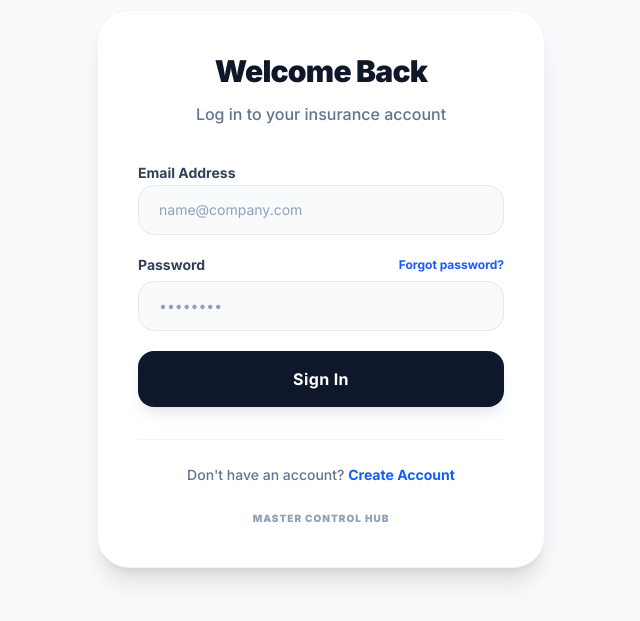
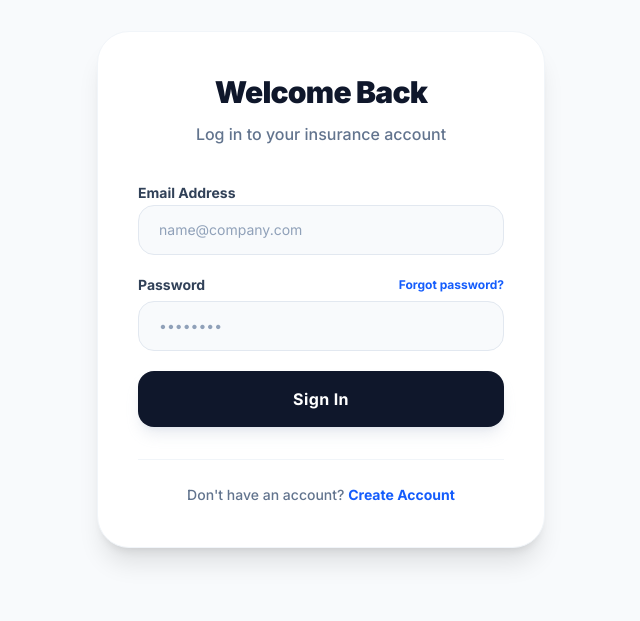
Before and after one commit to Gulhane-Shivani/Insurance_Advisor, a React (Vite) app: page /login in a window 1280 px wide. Shown: the part 111-732 px from the top of the page, without its empty margins (319-959 px from the left). Built offline with nearby package versions, Linux system fonts and the light colour scheme.

Commit message:
done all issues

```diff
--- a/src/app/auth/LoginPage.tsx
+++ b/src/app/auth/LoginPage.tsx
@@ -109,11 +109,6 @@ const LoginPage: React.FC = () => {
             Don't have an account?{' '}
             <Link to="/register" className="text-blue-600 font-bold hover:text-blue-700 transition-colors">Create Account</Link>
           </p>
-          <div className="pt-2">
-             <Link to="/super_admin" className="text-[10px] font-black text-slate-400 uppercase tracking-widest hover:text-indigo-600 transition-colors flex items-center justify-center gap-2 no-underline">
-                Master Control Hub
-             </Link>
-          </div>
         </div>
       </div>
     </div>
```
